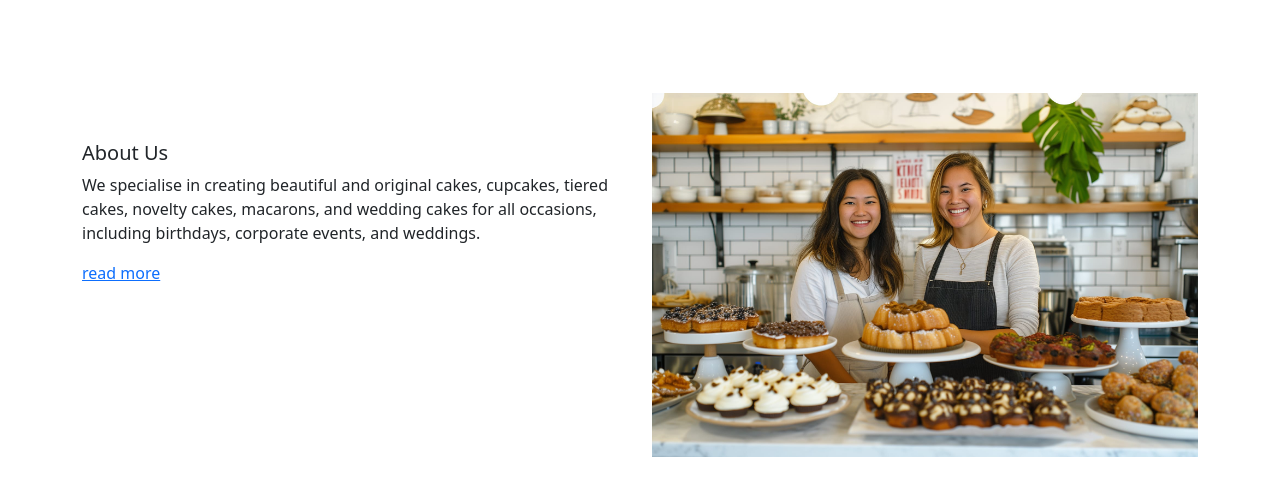
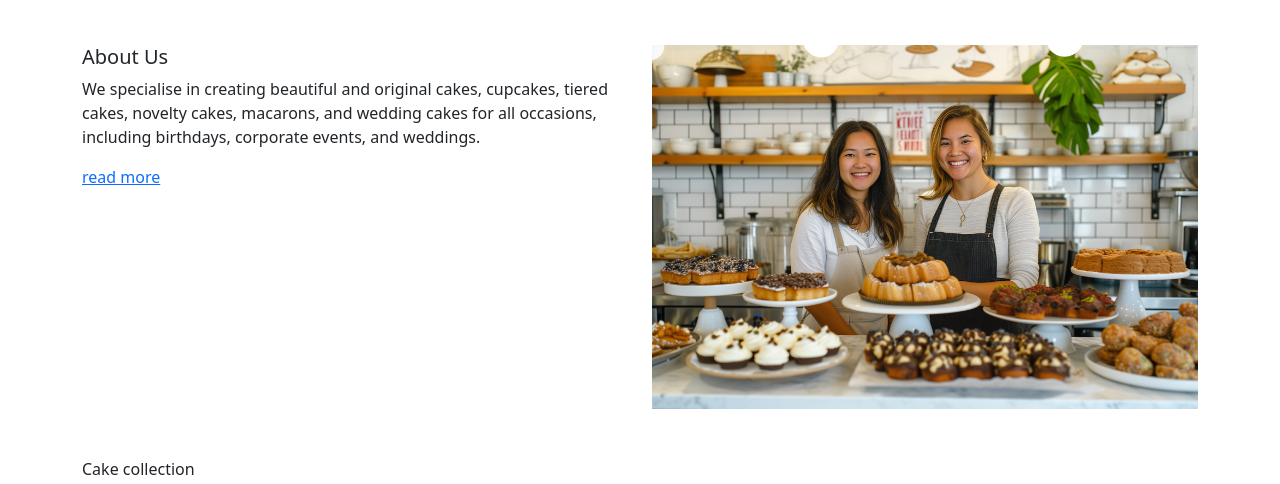
Before and after one commit to jennis1007/cake, a plain HTML site: page index.html in a window 1280 px wide. Shown: the part 333-817 px from the top of the page. Drawn offline with nearby package versions, Linux system fonts and the light colour scheme.

Commit message:
Update index.html

```diff
--- a/index.html
+++ b/index.html
@@ -64,15 +64,16 @@
     </div>
 
     <div class="container my-5">
-        <div class="row py-5">
-            <div class="col-md-6 py-5">
+        <div class="row d-flex">
+
+            <div class="col-md-6 order-1 order-md-0">
                 <h5>About Us</h5>
                 <p>We specialise in creating beautiful and original cakes, cupcakes, tiered cakes, novelty cakes,
                     macarons, and wedding cakes for all occasions, including birthdays, corporate events, and weddings.
                 </p>
                 <a href="btn">read more</a>
             </div>
-            <div class="col-md-6">
+            <div class="col-md-6 order-0 order-md-1">
                 <img src="./image/two_smiling_women_standing_in_a_bright_kitchen_behind.jpg" class="img-fluid"
                     alt="...">
 
```
